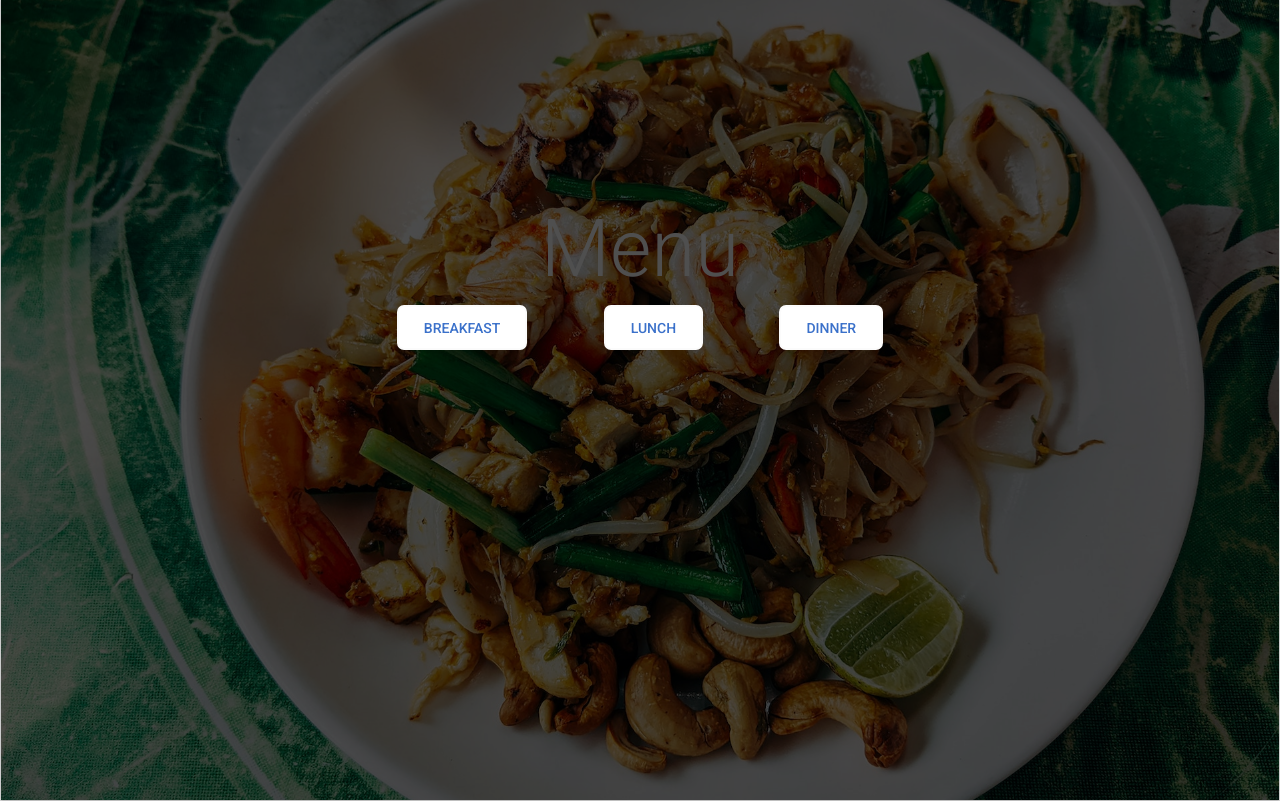
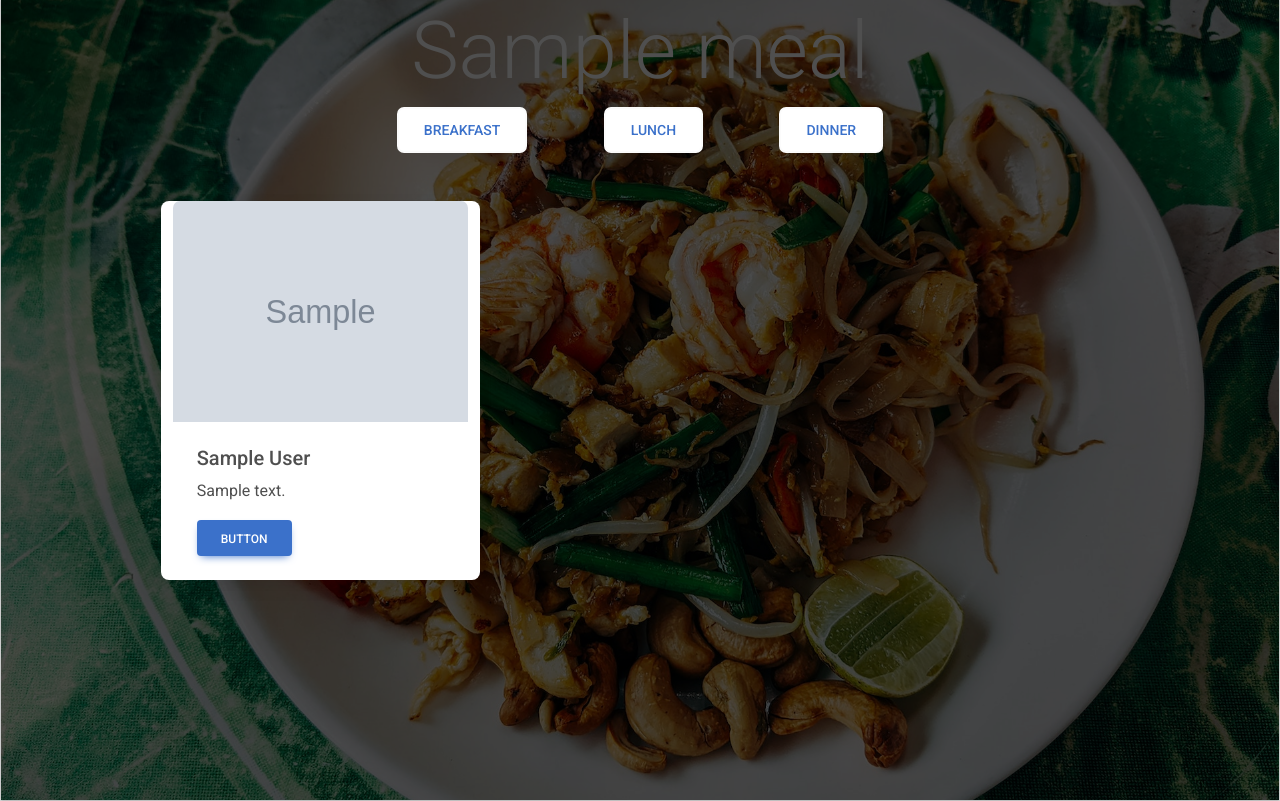
Before and after one commit to jpkim921/eatery, a Django app: template eatery/customer/templates/customer/home_menu.html in a window 1280 px wide. Shown: the part 60-861 px from the top of the page. Run offline with Django 4.2, Linux system fonts and the light colour scheme; tables that the repository leaves empty hold one stand-in row (values such as "Sample post"); the template is opened without the code that fills it: values that come from a table or form of the project are taken from there, most other values are stand-ins (such as "Sample title", 1, 10 or a date in 2020); grey boxes marked "Sample" are stand-in pictures.

Commit message:
add menuitem to menu_grid for display

```diff
--- a/eatery/customer/templates/customer/home_menu.html
+++ b/eatery/customer/templates/customer/home_menu.html
@@ -19,7 +19,13 @@
         class="d-flex flex-column mb-3 align-items-center justify-content-center h-75"
       >
         <div>
-            <h1 class="main-header display-1">Menu</h1>
+            <h1 class="main-header display-1">
+              {% if meal %}
+                {{meal}}
+              {% else %}
+                Menu
+              {% endif %}
+            </h1>
         </div>
         <div
           class="w-50 d-flex flex-row mb-5 align-items-center justify-content-evenly"
@@ -43,9 +49,9 @@
             </button>
           </form>
         </div>
-        {% comment %}
-        <div class="p-2">Flex item 3</div>
-        {% endcomment %}
+
+        {% include 'customer/menu_grid.html' with menu_items=menu_items %}
+
       </div>
     </div>
   </div>
--- a/eatery/customer/templates/customer/index.html
+++ b/eatery/customer/templates/customer/index.html
@@ -20,7 +20,7 @@
           <div class="card col-md-5 col-sm-12 offset-md-1 p-4 text-center">
             <h1>Eatery: Eat-in or Take-out</h1>
             <h2>Take a look at the menu.</h2>
-            <button class="btn btn-outline-primary btn-lg">Go To Menu</button>
+            <a class="btn btn-outline-primary btn-lg" href="{% url 'home_menu' %}">Go To Menu</a>
             <a class="btn btn-outline-primary btn-lg mt-4" href="{% url 'order' %}">Order Now</a>
           </div>
         </div>
--- a/eatery/customer/templates/customer/menu_grid.html
+++ b/eatery/customer/templates/customer/menu_grid.html
@@ -1,5 +1,13 @@
-<h1 class='display-1'>MENU GRID</h1>
-<h1 class='display-1'>MENU GRID</h1>
-{% for item in menu_items %}
-    <p>{{item.name}}</p>
-{% endfor %}
+
+<div class="d-flex flex-row justify-content-between row mb-3 w-75">
+    {% for item in menu_items %}
+        <div class="card col-sm-4">
+            <img src="{{ item.image }}" class="card-img-top" alt="food image"/>
+            <div class="card-body">
+              <h5 class="card-title">{{ item.name }}</h5>
+              <p class="card-text">{{ item.description }}</p>
+              <a href="#!" class="btn btn-primary">Button</a>
+            </div>
+          </div>
+    {% endfor %}
+  </div>
```
Also changed, not shown: eatery/customer/views.py (+5 -11 lines).
